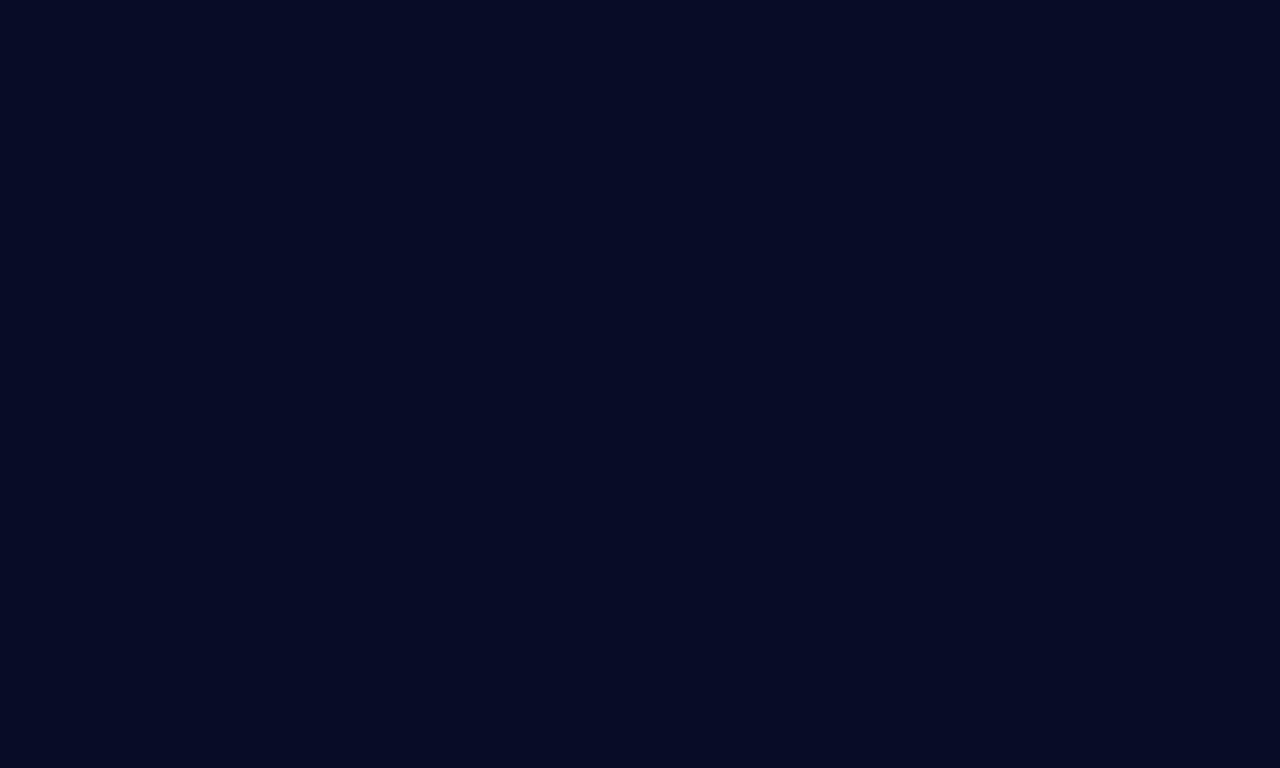
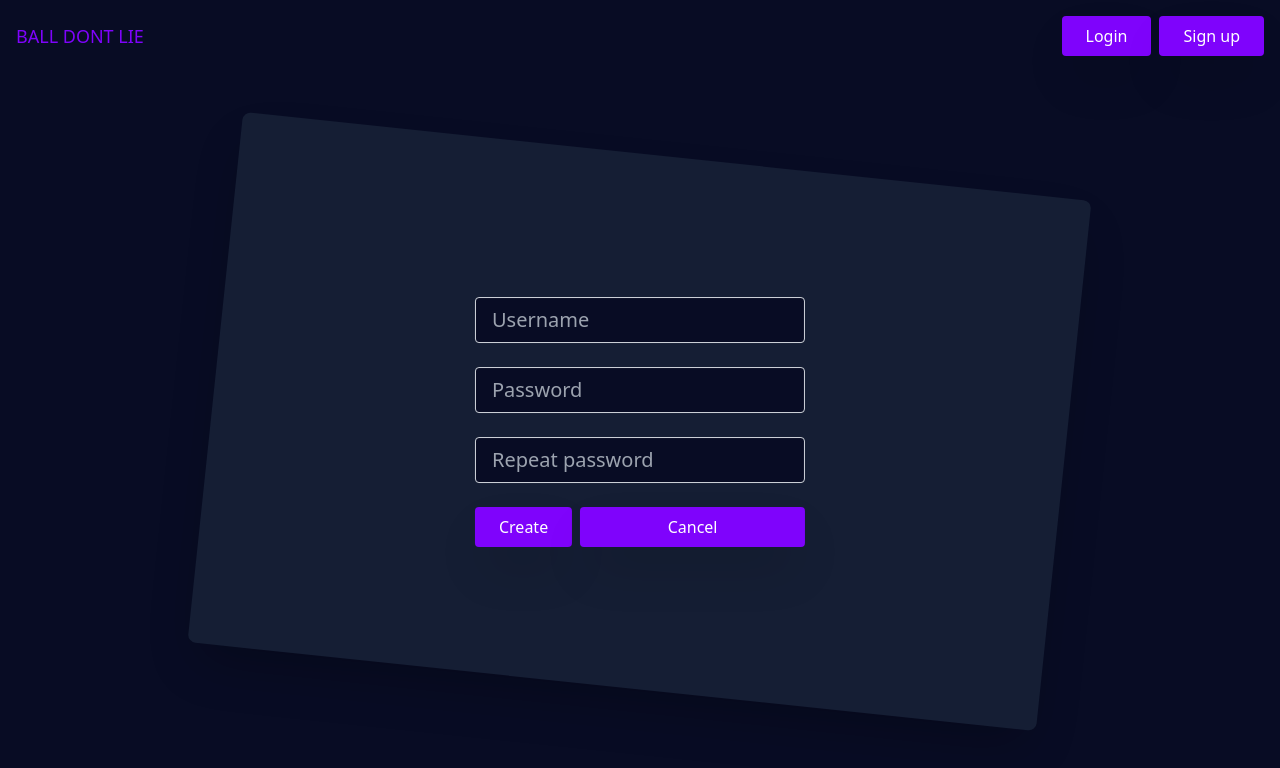
Before and after one commit to NikoKynsijarvi/BallDontLie, a React (Create React App) app: page /signup in a window 1280 px wide. Before the commit this address had no page. Shown: the top 768 px of the page. Built offline with nearby package versions, Linux system fonts and the light colour scheme.

Commit message:
login improved

```diff
--- a/package.json
+++ b/package.json
@@ -12,8 +12,10 @@
     "@testing-library/user-event": "^13.5.0",
     "react": "^18.2.0",
     "react-dom": "^18.2.0",
+    "react-redux": "^8.0.4",
     "react-router-dom": "^6.3.0",
     "react-scripts": "5.0.1",
+    "redux": "^4.2.0",
     "three": "^0.142.0",
     "web-vitals": "^2.1.4"
   },
--- a/src/App.js
+++ b/src/App.js
@@ -1,13 +1,17 @@
 import LandingPage from "./pages/LandingPage";
 import LoginPage from "./pages/LoginPage";
-
+import SignupPage from "./pages/SignupPage";
 import { BrowserRouter as Router, Routes, Route } from "react-router-dom";
+import { useSelector } from "react-redux";
 
 function App() {
+  const state = useSelector((state) => state);
+  console.log(state);
   return (
     <Router>
       <Routes>
         <Route path="/login" element={<LoginPage />} />
+        <Route path="/signup" element={<SignupPage />} />
         <Route path="/" element={<LandingPage />} />
       </Routes>
     </Router>
--- a/src/components/Loginform.js
+++ b/src/components/Loginform.js
@@ -1,8 +1,11 @@
 import React, { useState } from "react";
+import { useDispatch } from "react-redux";
+import { setUser } from "./../reducers/userReducer";
 
 function Loginform() {
   const [username, setUsername] = useState("");
   const [password, setPassword] = useState("");
+  const dispatch = useDispatch();
 
   const handleUsernameChange = (e) => {
     setUsername(e.target.value);
@@ -12,31 +15,44 @@ function Loginform() {
     setPassword(e.target.value);
   };
 
+  const handleLogin = () => {
+    if (username.length < 5 || password.length < 5) return;
+    console.log(username);
+    const user = { password: password, username: username };
+    dispatch(setUser(user));
+  };
+
   return (
     <div className="-rotate-6">
-      <div class="mb-6">
+      <div className="mb-6">
         <input
           type="text"
-          class="form-control block w-full px-4 py-2 text-xl font-normal text-gray-700 bg-background bg-clip-padding border border-solid border-gray-300 rounded transition ease-in-out m-0 focus:text-gray-700 focus:bg-white focus:border-blue-600 focus:outline-none"
+          className="form-control block w-full px-4 py-2 text-xl font-normal text-gray-700 bg-background bg-clip-padding border border-solid border-gray-300 rounded transition ease-in-out m-0 focus:text-gray-700 focus:bg-white focus:border-blue-600 focus:outline-none"
           id="exampleFormControlInput2"
           placeholder="Username"
           onChange={(e) => handleUsernameChange(e)}
         />
       </div>
-      <div class="mb-6">
+      <div className="mb-6">
         <input
           type="password"
-          class="form-control block w-full px-4 py-2 text-xl font-normal text-gray-700 bg-background bg-clip-padding border border-solid border-gray-300 rounded transition ease-in-out m-0 focus:text-gray-700 focus:bg-white focus:border-blue-600 focus:outline-none"
+          className="form-control block w-full px-4 py-2 text-xl font-normal text-gray-700 bg-background bg-clip-padding border border-solid border-gray-300 rounded transition ease-in-out m-0 focus:text-gray-700 focus:bg-white focus:border-blue-600 focus:outline-none"
           id="exampleFormControlInput2"
           placeholder="Password"
           onChange={(e) => handlePasswordChange(e)}
         />
       </div>
-      <button className="bg-primary px-6 py-2 rounded cursor-pointer text-white shadow-2xl hover:bg-violet-500">
-        Login
-      </button>
-      <h1>{username}</h1>
-      <h1>{password}</h1>
+      <div className="flex gap-2">
+        <button
+          onClick={() => handleLogin()}
+          className="bg-primary px-6 py-2 rounded cursor-pointer text-white shadow-2xl hover:bg-violet-500"
+        >
+          Login
+        </button>
+        <button className="bg-primary px-6 py-2 rounded cursor-pointer text-white shadow-2xl hover:bg-violet-500">
+          Forgot password?
+        </button>
+      </div>
     </div>
   );
 }
--- a/src/components/Navbar.js
+++ b/src/components/Navbar.js
@@ -15,7 +15,7 @@ function Navbar() {
             Login
           </button>
         </Link>
-        <Link to="/login">
+        <Link to="/signup">
           <button className="bg-primary px-6 py-2 rounded cursor-pointer text-white shadow-2xl hover:bg-violet-500">
             Sign up
           </button>
--- /dev/null
+++ b/src/components/Signupform.js
@@ -0,0 +1,59 @@
+import React, { useState } from "react";
+
+function Signupform() {
+  const [username, setUsername] = useState("");
+  const [password, setPassword] = useState("");
+
+  const handleUsernameChange = (e) => {
+    setUsername(e.target.value);
+  };
+
+  const handlePasswordChange = (e) => {
+    setPassword(e.target.value);
+  };
+
+  return (
+    <div className="-rotate-6">
+      <div class="mb-6">
+        <input
+          type="text"
+          class="form-control block w-full px-4 py-2 text-xl font-normal text-gray-700 bg-background bg-clip-padding border border-solid border-gray-300 rounded transition ease-in-out m-0 focus:text-gray-700 focus:bg-white focus:border-blue-600 focus:outline-none"
+          id="exampleFormControlInput2"
+          placeholder="Username"
+          onChange={(e) => handleUsernameChange(e)}
+        />
+      </div>
+      <div class="mb-6">
+        <input
+          type="password"
+          class="form-control block w-full px-4 py-2 text-xl font-normal text-gray-700 bg-background bg-clip-padding border border-solid border-gray-300 rounded transition ease-in-out m-0 focus:text-gray-700 focus:bg-white focus:border-blue-600 focus:outline-none"
+          id="exampleFormControlInput2"
+          placeholder="Password"
+          onChange={(e) => handlePasswordChange(e)}
+        />
+      </div>
+      <div class="mb-6">
+        <input
+          type="password"
+          class="form-control block w-full px-4 py-2 text-xl font-normal text-gray-700 bg-background bg-clip-padding border border-solid border-gray-300 rounded transition ease-in-out m-0 focus:text-gray-700 focus:bg-white focus:border-blue-600 focus:outline-none"
+          id="exampleFormControlInput2"
+          placeholder="Repeat password"
+          onChange={(e) => handlePasswordChange(e)}
+        />
+      </div>
+      <div className="flex gap-2">
+        <button className="bg-primary px-6 py-2 rounded cursor-pointer text-white shadow-2xl hover:bg-violet-500">
+          Create
+        </button>
+        <button className="bg-primary px-6 py-2 rounded cursor-pointer text-white shadow-2xl hover:bg-violet-500 w-full">
+          Cancel
+        </button>
+      </div>
+
+      <h1>{username}</h1>
+      <h1>{password}</h1>
+    </div>
+  );
+}
+
+export default Signupform;
--- a/src/index.js
+++ b/src/index.js
@@ -2,10 +2,17 @@ import React from "react";
 import ReactDOM from "react-dom/client";
 import "./index.css";
 import App from "./App";
+import { Provider } from "react-redux";
+import { createStore } from "redux";
+import userReducer from "./reducers/userReducer";
+
+const store = createStore(userReducer);
 
 const root = ReactDOM.createRoot(document.getElementById("root"));
 root.render(
   <React.StrictMode>
-    <App />
+    <Provider store={store}>
+      <App />
+    </Provider>
   </React.StrictMode>
 );
--- /dev/null
+++ b/src/pages/SignupPage.js
@@ -0,0 +1,18 @@
+import React from "react";
+import Navbar from "../components/Navbar";
+import Signupform from "../components/Signupform";
+
+function SignupPage() {
+  return (
+    <div>
+      <Navbar />
+      <div className="flex w-screen h-screen justify-center items-center">
+        <div className="mt-11 flex h-5/6 w-5/6 sm:w-2/3 sm:h-4/6 rotate-6  bg-darkprimary z-20 rounded-lg shadow-2xl items-center justify-center ">
+          <Signupform />
+        </div>
+      </div>
+    </div>
+  );
+}
+
+export default SignupPage;
--- /dev/null
+++ b/src/reducers/userReducer.js
@@ -0,0 +1,17 @@
+const userReducer = (state = {}, action) => {
+  switch (action.type) {
+    case "SET_USER":
+      return (state = action.data);
+    default:
+      return state;
+  }
+};
+
+export const setUser = (user) => {
+  return {
+    type: "SET_USER",
+    data: user,
+  };
+};
+
+export default userReducer;
```
Also changed, not shown: 1 other file (tests, documents, lock files or other folders).
